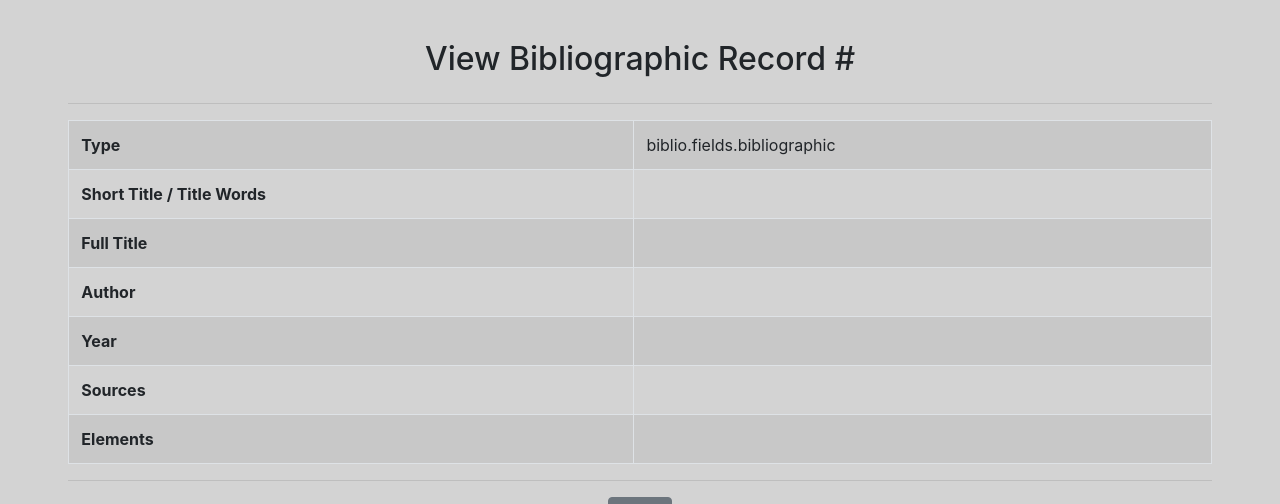
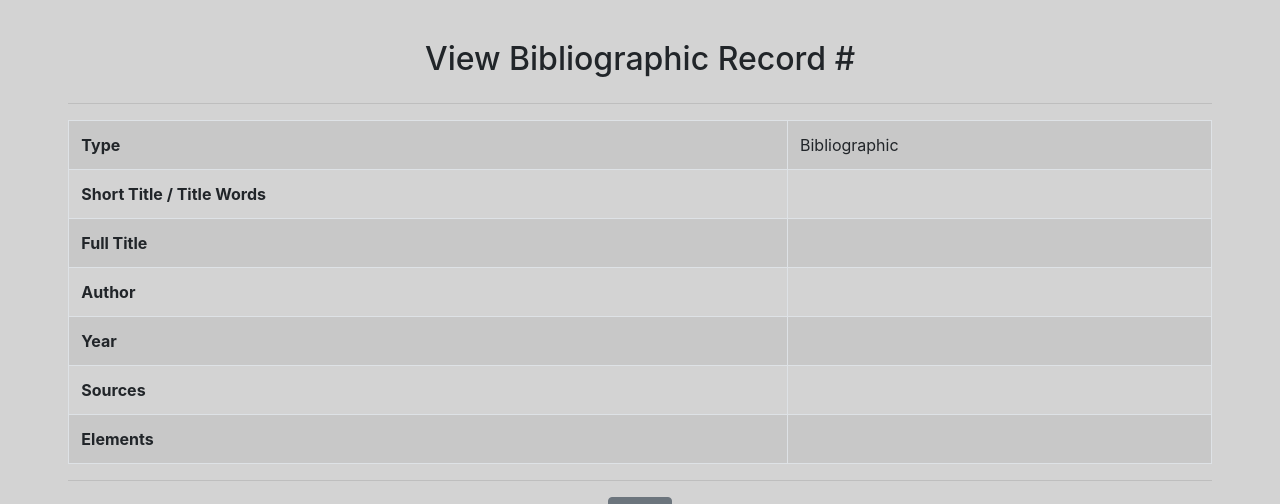
Before and after one commit to LaboratoirePLH/ERC-MAP, a Symfony app: template templates/bibliography/show.html.twig in a window 1280 px wide. Shown: the part 223-727 px from the top of the page. Run offline with Twig, Linux system fonts and the light colour scheme; the template is opened without the code that fills it, so the values that code supplies are empty; style sheets or scripts are compiled from the project's sources; some libraries are stand-ins or nearby versions.

Commit message:
Fixes missing label in bibliography display

```diff
--- a/templates/display/bibliography.html.twig
+++ b/templates/display/bibliography.html.twig
@@ -5,7 +5,7 @@
                 {{ 'generic.fields.type'|trans}}
             </th>
             <td>
-                {{ (bibliography.estCorpus ? 'biblio.fields.corpus' : 'biblio.fields.bibliographic')|trans }}
+                {{ (bibliography.estCorpus ? 'biblio.fields.corpus' : 'biblio.fields.bibliographique')|trans }}
             </td>
         </tr>
         <tr>
```
